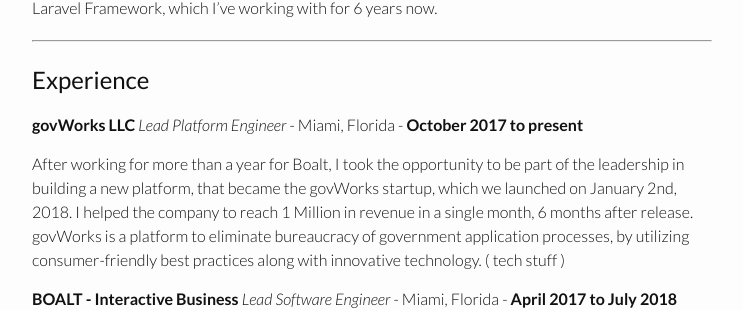
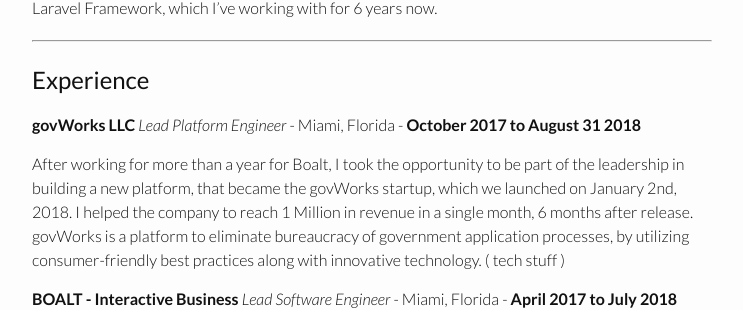
Before and after one commit to cyberkiko/cyberkiko.github.io, a Jekyll site: the page built from resume.md, in a window 1280 px wide and 900 px high. Shown: the part 350-660 px from the top of the window, without its empty margins (268-1011 px from the left). Built offline with Jekyll 4.4.1, drawn with Linux system fonts in a browser that asks for light colours; nearby versions of some CDN libraries.

Commit message:
Update resume.md

```diff
--- a/resume.md
+++ b/resume.md
@@ -21,7 +21,7 @@
 
 ## Experience
 
-**govWorks LLC** *Lead Platform Engineer* - Miami, Florida - __October 2017 to present__
+**govWorks LLC** *Lead Platform Engineer* - Miami, Florida - __October 2017 to August 31 2018__
 
 After working for more than a year for Boalt, I took the opportunity to be part of the leadership in building a new platform, that became the govWorks startup, which we launched on January 2nd, 2018. I helped the company to reach 1 Million in revenue in a single month, 6 months after release.
 govWorks is a platform to eliminate bureaucracy of government application processes, by utilizing consumer-friendly best practices along with innovative technology. ( tech stuff )
```
